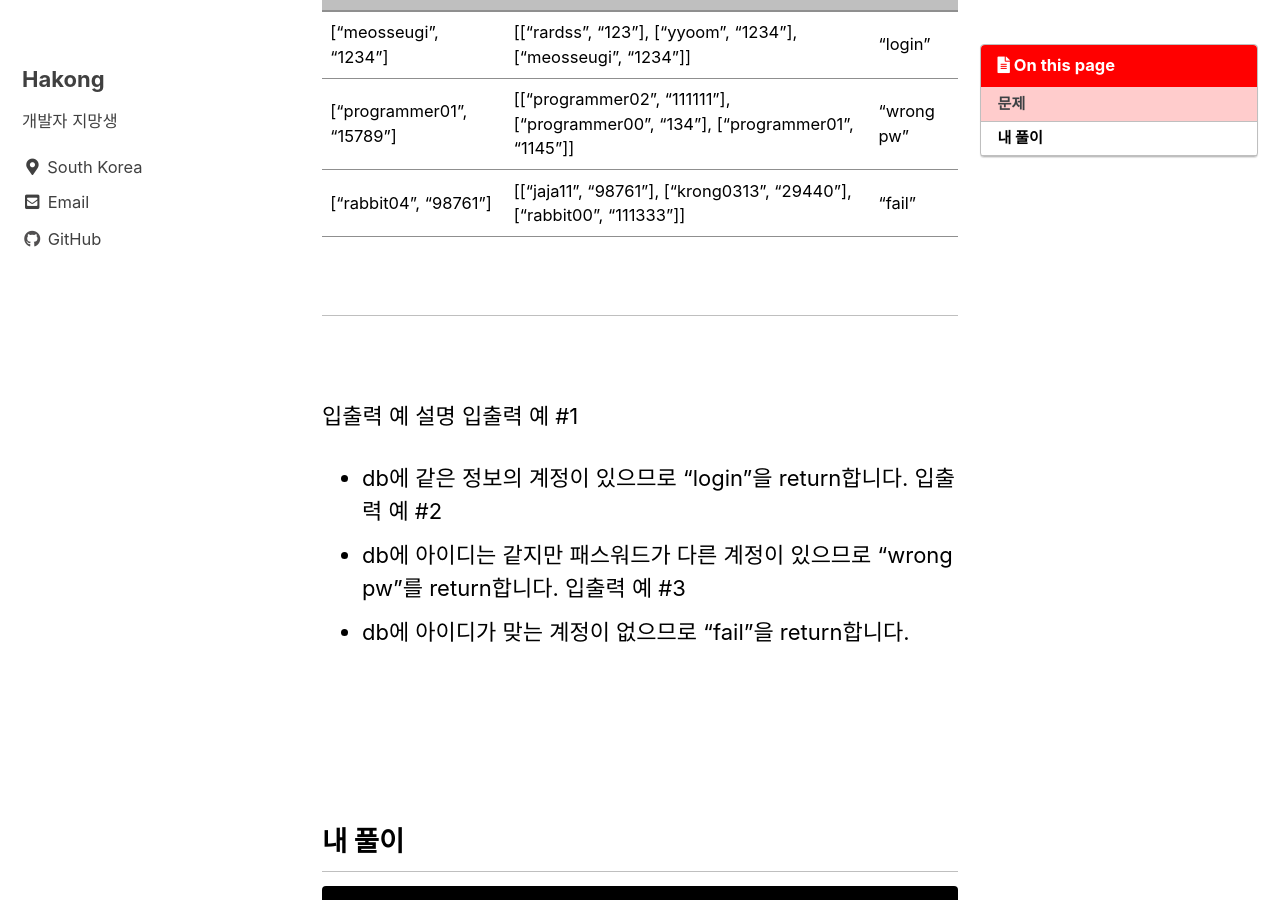
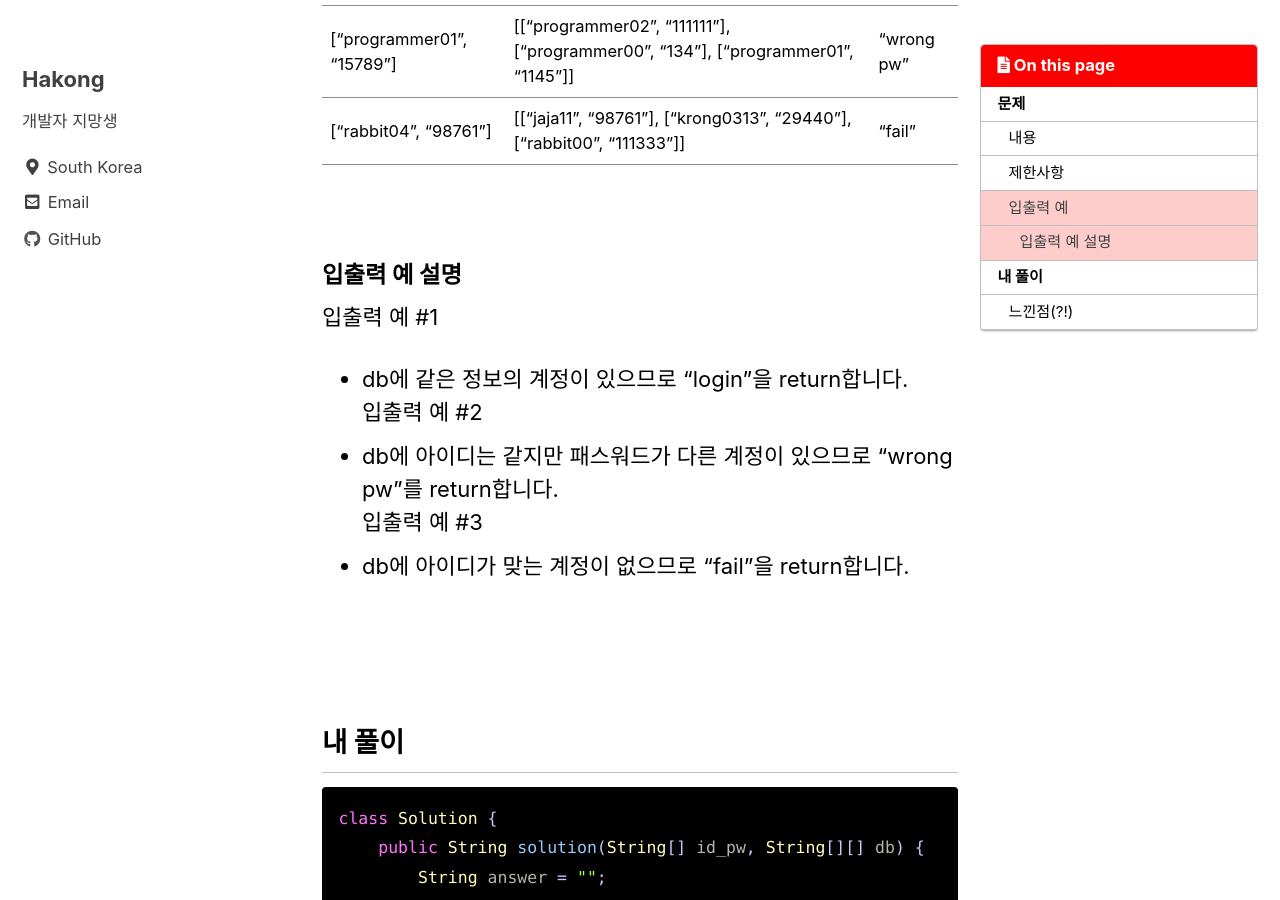
Before and after one commit to xxxjoyxxx/xxxjoyxxx.github.io, a Jekyll site: the page built from _posts/2022-12-04-1204test.md, in a window 1280 px wide and 900 px high, scrolled down 1570 px. Built offline with Jekyll 4.4.1, drawn with Linux system fonts in a browser that asks for light colours; cached includes are drawn as plain includes; some web fonts are replaced.

Commit message:
Update 2022-12-04-1204test.md

````diff
--- a/_posts/2022-12-04-1204test.md
+++ b/_posts/2022-12-04-1204test.md
@@ -8,19 +8,14 @@ toc_sticky: true
 ---
 
 ## 문제
-
+### 내용
 머쓱이는 프로그래머스에 로그인하려고 합니다. 머쓱이가 입력한 아이디와 패스워드가 담긴 배열 id_pw와 회원들의 정보가 담긴 2차원 배열 db가 주어질 때, 다음과 같이 로그인 성공, 실패에 따른 메시지를 return하도록 solution 함수를 완성해주세요.
 
  * 아이디와 비밀번호가 모두 일치하는 회원정보가 있으면 "login"을 return합니다.
  * 로그인이 실패했을 때 아이디가 일치하는 회원이 없다면 “fail”를, 아이디는 일치하지만 비밀번호가 일치하는 회원이 없다면 “wrong pw”를 return 합니다.
 <br/>
 
----
-
-<br/>
-
-**제한사항**
-
+### 제한사항
  * 회원들의 아이디는 문자열입니다.
  * 회원들의 아이디는 알파벳 소문자와 숫자로만 이루어져 있습니다.
  * 회원들의 패스워드는 숫자로 구성된 문자열입니다.
@@ -34,12 +29,7 @@ toc_sticky: true
 
 <br/>
 
----
-
-<br/>
-
-**입출력 예**
-<br/>
+### 입출력 예
 
 id_pw|db|result
 ---|---|---
@@ -49,19 +39,15 @@ id_pw|db|result
 
 <br/>
 
----
-
-<br/>
-
-입출력 예 설명
+#### 입출력 예 설명
  입출력 예 #1
-  * db에 같은 정보의 계정이 있으므로 "login"을 return합니다.
+  * db에 같은 정보의 계정이 있으므로 "login"을 return합니다. <br/>
  입출력 예 #2
-  * db에 아이디는 같지만 패스워드가 다른 계정이 있으므로 "wrong pw"를 return합니다.
+  * db에 아이디는 같지만 패스워드가 다른 계정이 있으므로 "wrong pw"를 return합니다. <br/>
  입출력 예 #3
   * db에 아이디가 맞는 계정이 없으므로 "fail"을 return합니다.
 
-<br/><br/><br/>
+<br/><br/>
 
 ## 내 풀이
 ```java
@@ -93,6 +79,8 @@ class Solution {
 }
 ```
 <br/>
+
+### 느낀점(?!)
 배열이랑 for문 if문을 알고 있어서 그걸 이용해서 겨우 풀었던 문제입니다..! <br/>
 처음에 계속 equals 안쓰고 == 써서 오류가 떴어요 <br/>
 정말 여러 번의 오류 끝에 성공했어요... <br/>
````
